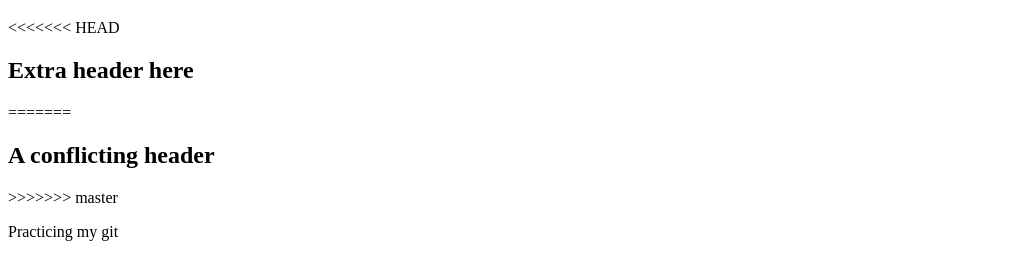
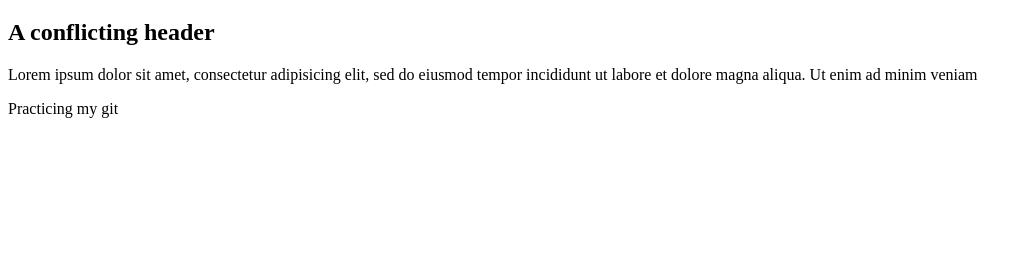
Before and after one commit to emilycappelli/git-practice, a plain HTML site: page index.html in a window 1280 px wide. Shown: the part 61-340 px from the top of the page, without its empty margins (0-1032 px from the left). Drawn offline with Linux system fonts and the light colour scheme.

Commit message:
add paragraph

```diff
--- a/index.html
+++ b/index.html
@@ -5,11 +5,9 @@
 </head>
 <body>
 <h1>Here is a little header content</h1>
-<<<<<<< HEAD
-<h2>Extra header here</h2>
-=======
 <h2>A conflicting header</h2>
->>>>>>> master
+<p>Lorem ipsum dolor sit amet, consectetur adipisicing elit, sed do eiusmod
+tempor incididunt ut labore et dolore magna aliqua. Ut enim ad minim veniam</p>
 <p>Practicing my git</p>
 </body>
 </html>
```
